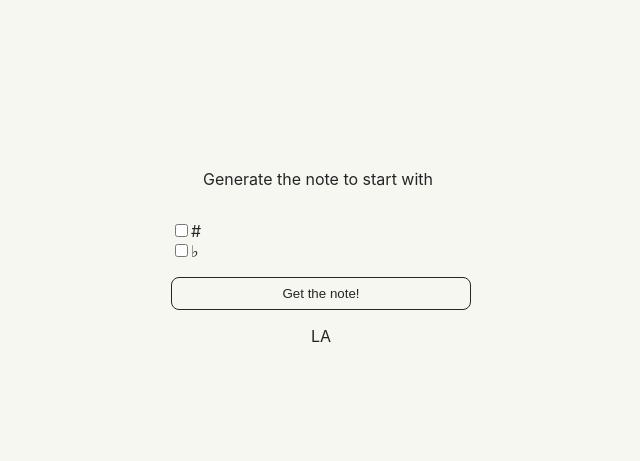
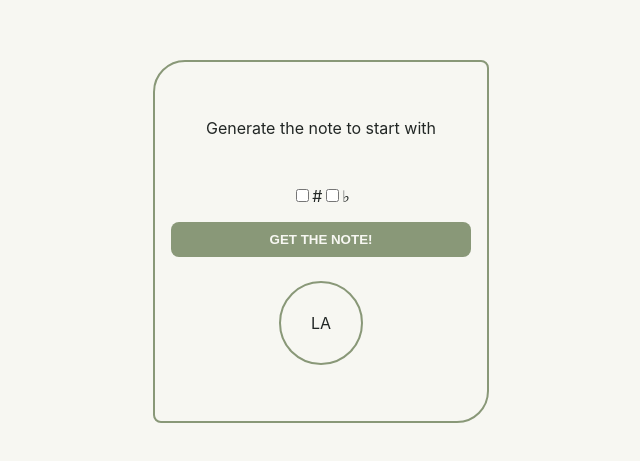
Before and after one commit to foters/random-note-generator, a React (Create React App) app: page / in a window 1280 px wide. Shown: the part 159-620 px from the top of the page, without its empty margins (319-959 px from the left). Built offline with nearby package versions, Linux system fonts and the light colour scheme.

Commit message:
style(global): improved

```diff
--- a/src/App.css
+++ b/src/App.css
@@ -11,6 +11,9 @@
 }
 
 .global-wrapper {
+  border: 2px solid var(--color3);
+  border-radius: 2rem 0.5rem;
   max-width: 500px;
   min-width: 300px;
+  padding: 3.5rem 1rem;
 }
--- a/src/components/Form/ButtonComponent.css
+++ b/src/components/Form/ButtonComponent.css
@@ -1,11 +1,13 @@
 @import url('../../style/variables.css');
 
 button {
-  background-color: transparent;
-  border: 1px solid var(--color4);
-  color: var(--color4);
+  background-color: var(--color3);
+  border-color: transparent;
   border-radius: 0.5rem;
-  padding: 0.5rem;
-  margin: 1rem 0;
+  color: var(--color1);
+  margin: 1rem 0 1.5rem;
+  font-weight: bold;
+  text-transform: uppercase;
+  padding: 0.5rem 0.75rem;
   width: 100%;
 }
--- a/src/components/GeneratedNoteComponent.css
+++ b/src/components/GeneratedNoteComponent.css
@@ -1,3 +1,16 @@
+@import url('../style/variables.css');
+
 .generated-note-wrapper {
-  text-align: center;
+  display: flex;
+  justify-content: center;
 }
+
+.generated-note-wrapper__circle {
+  align-items: center;
+  border: 2px solid var(--color3);
+  border-radius: 50%;
+  display: flex;
+  height: 80px;
+  justify-content: center;
+  width: 80px;
+}
--- a/src/components/GeneratedNoteComponent.js
+++ b/src/components/GeneratedNoteComponent.js
@@ -3,7 +3,9 @@ import './GeneratedNoteComponent.css';
 const GeneratedNoteComponent = props => {
   return (
     <div className="generated-note-wrapper">
-      {props.note && props.note.value}
+      <div className="generated-note-wrapper__circle">
+        {props.note && props.note.value}
+      </div>
     </div>
   );
 }
--- a/src/components/HeaderComponent.css
+++ b/src/components/HeaderComponent.css
@@ -1,4 +1,5 @@
 @import url('../style/variables.css');
 header {
-  padding: 2rem;
+  padding: 0 0 3rem;
+  text-align: center;
 }
--- a/src/components/RandomNoteComponent.css
+++ b/src/components/RandomNoteComponent.css
@@ -2,5 +2,6 @@
   width: 100%;
 }
 .random-note-wrapper__checkboxes {
-
+  display: flex;
+  justify-content: center;
 }
```
